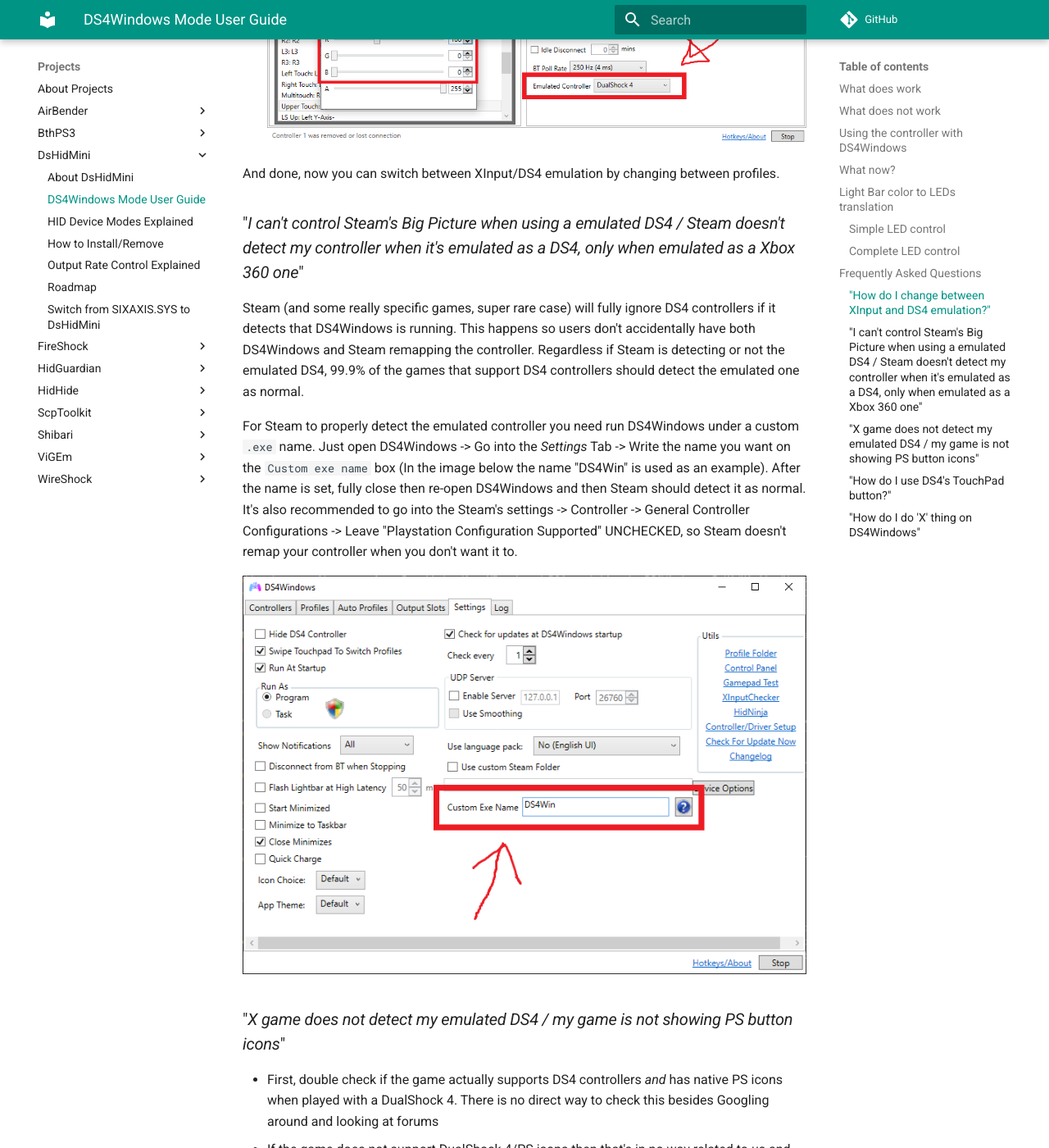
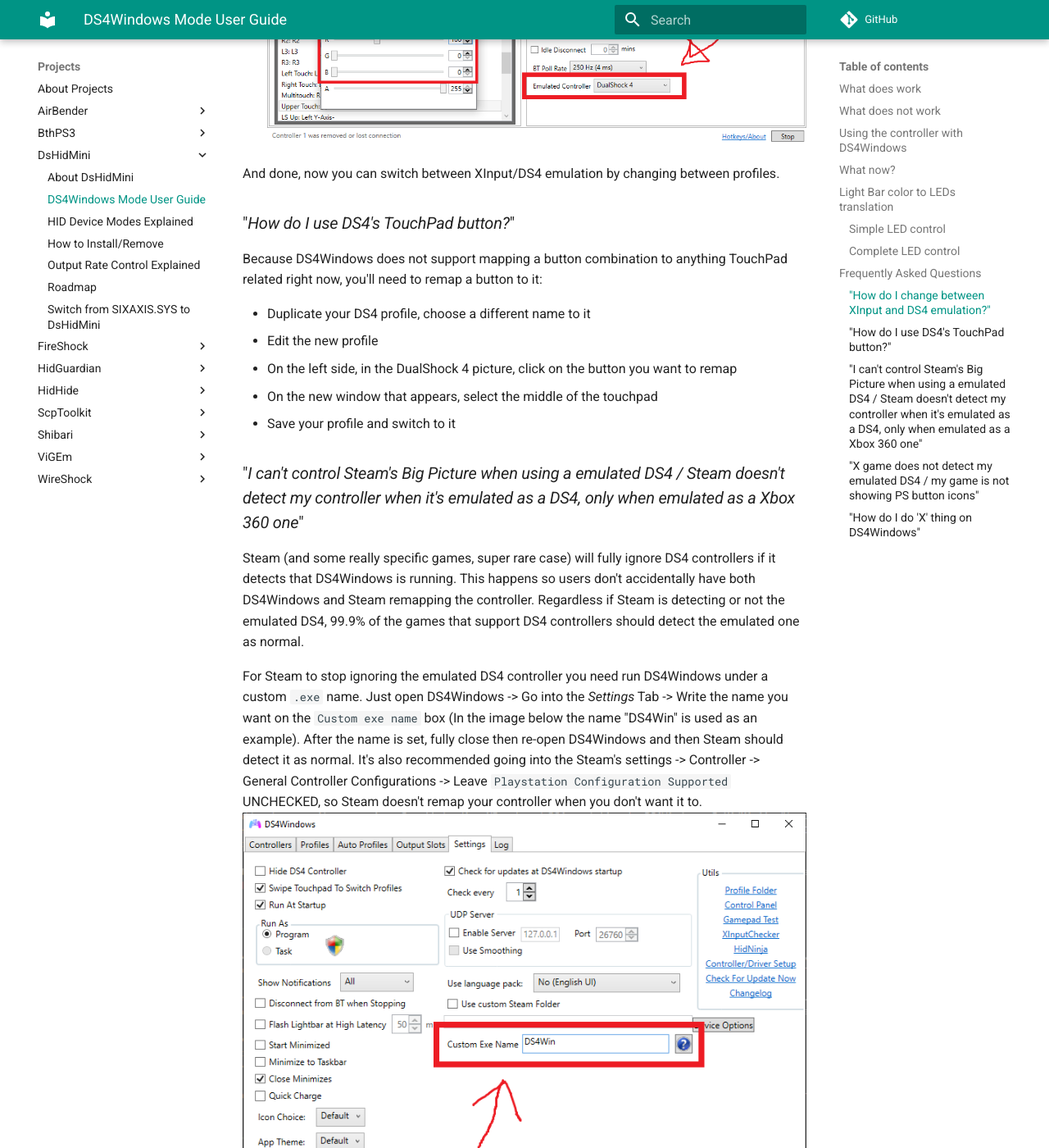
Before and after one commit to nefarius/ViGEm.github.io, an MkDocs documentation site: the page built from docs/projects/DsHidMini/DS4-Mode-User-Guide.md, in a window 1280 px wide and 1400 px high, scrolled down 6364 px. Shown: the whole window at 82% size. Built offline with MkDocs 1.6.1 and Material for MkDocs 9.7.7, drawn with Linux system fonts in a browser that asks for light colours; comment, search, counter and statistics services are not loaded; some of the changed lines change nothing that is shown; some of the changed text lies outside the part shown.

Commit message:
moved sections

```diff
--- a/docs/projects/DsHidMini/DS4-Mode-User-Guide.md
+++ b/docs/projects/DsHidMini/DS4-Mode-User-Guide.md
@@ -131,21 +131,6 @@
 
 And done, now you can switch between XInput/DS4 emulation by changing between profiles.
 
-### "_I can't control Steam's Big Picture when using a emulated DS4 / Steam doesn't detect my controller when it's emulated as a DS4, only when emulated as a Xbox 360 one_"
-
-Steam (and some really specific games, super rare case) will fully ignore DS4 controllers if it detects that DS4Windows is running. This happens so users don't accidentally have both DS4Windows and Steam remapping the controller. Regardless if Steam is detecting or not the emulated DS4, 99.9% of the games that support DS4 controllers should detect the emulated one as normal.
-
-For Steam to properly detect the emulated controller you need run DS4Windows under a custom `.exe` name. Just open DS4Windows -> Go into the _Settings_ Tab -> Write the name you want on the `Custom exe name` box (In the image below the name "DS4Win" is used as an example). After the name is set, fully close then re-open DS4Windows and then Steam should detect it as normal. It's also recommended to go into the Steam's settings -> Controller -> General Controller Configurations -> Leave "Playstation Configuration Supported" UNCHECKED, so Steam doesn't remap your controller when you don't want it to.
-
-![FAQ_DS4WCustomName](images/FAQ_DS4WCustomName.png){: .glightbox }
-
-### "_X game does not detect my emulated DS4 / my game is not showing PS button icons_"
-
-- First, double check if the game actually supports DS4 controllers _and_ has native PS icons when played with a DualShock 4. There is no direct way to check this besides Googling around and looking at forums
-- If the game does not support DualShock 4/PS icons then that's in no way related to us and we can't do anything about it
-- If you are 100% sure the game supports PS button icons/DualShock 4, then this could be related to the issue above that is related to Steam not detecting the controller
-- If the game still doesn't recognize the emulated DualShock 4 then we have no idea what's going on and you are welcome on reaching us [through here](https://vigem.org/Community-Support/)
-
 ### "_How do I use DS4's TouchPad button?_"
 
 Because DS4Windows does not support mapping a button combination to anything TouchPad related right now, you'll need to remap a button to it:
@@ -156,6 +141,20 @@
 - On the new window that appears, select the middle of the touchpad
 - Save your profile and switch to it
 
+### "_I can't control Steam's Big Picture when using a emulated DS4 / Steam doesn't detect my controller when it's emulated as a DS4, only when emulated as a Xbox 360 one_"
+
+Steam (and some really specific games, super rare case) will fully ignore DS4 controllers if it detects that DS4Windows is running. This happens so users don't accidentally have both DS4Windows and Steam remapping the controller. Regardless if Steam is detecting or not the emulated DS4, 99.9% of the games that support DS4 controllers should detect the emulated one as normal.
+
+For Steam to stop ignoring the emulated DS4 controller you need run DS4Windows under a custom `.exe` name. Just open DS4Windows -> Go into the _Settings_ Tab -> Write the name you want on the `Custom exe name` box (In the image below the name "DS4Win" is used as an example). After the name is set, fully close then re-open DS4Windows and then Steam should detect it as normal. It's also recommended going into the Steam's settings -> Controller -> General Controller Configurations -> Leave `Playstation Configuration Supported` UNCHECKED, so Steam doesn't remap your controller when you don't want it to.
+![FAQ_DS4WCustomName](images/FAQ_DS4WCustomName.png){: .glightbox }
+
+### "_X game does not detect my emulated DS4 / my game is not showing PS button icons_"
+
+- First, double check if the game actually supports DS4 controllers _and_ has native PS icons when played with a DualShock 4. There is no direct way to check this besides Googling around and looking at forums
+- If the game does not support DualShock 4/PS icons then that's in no way related to us and we can't do anything about it
+- If you are 100% sure the game supports PS button icons/DualShock 4, then this could be related to the issue above that is related to Steam not detecting the controller
+- If the game still doesn't recognize the emulated DualShock 4 then we have no idea what's going on and you are welcome on reaching us [through here](https://vigem.org/Community-Support/)
+
 ### "_How do I do 'X' thing on DS4Windows_"
 
 DS4Windows is a really amazing tool that can do lots of things, but the purpose of this guide isn't covering DS4Windows in itself, it's to give users the minimum necessary to have XInput/DS4 emulation and to cover DsHidMini related functions, like Light Bar color to LEDs translation. Because the other things it can do are not related to DsHidMini then it's recommended that you look in [its wiki](https://github.com/Ryochan7/DS4Windows/wiki/Settings) or google around for online tutorials.
```
